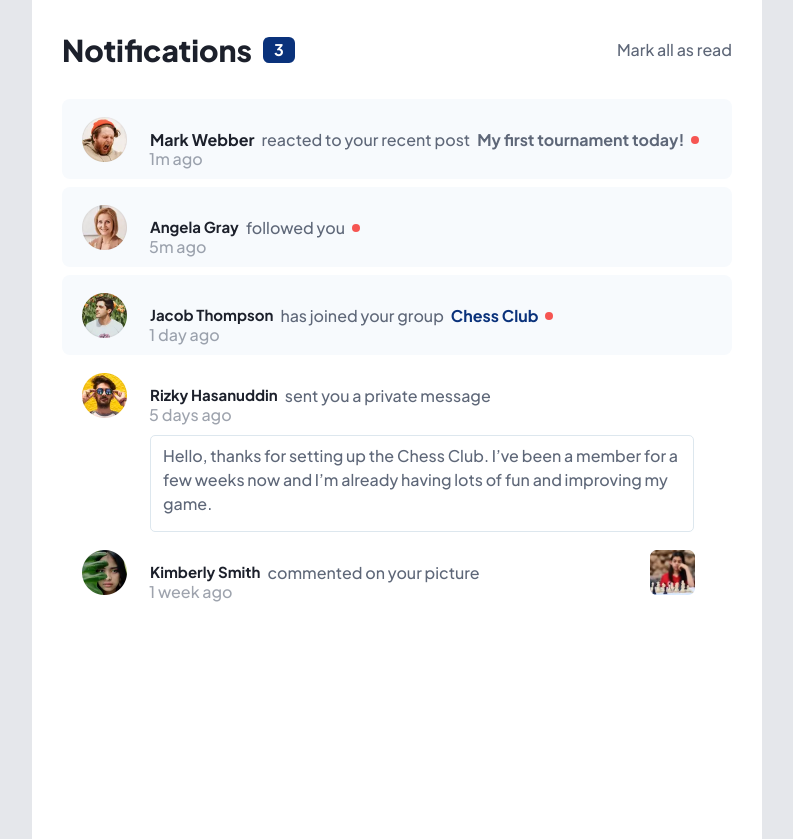
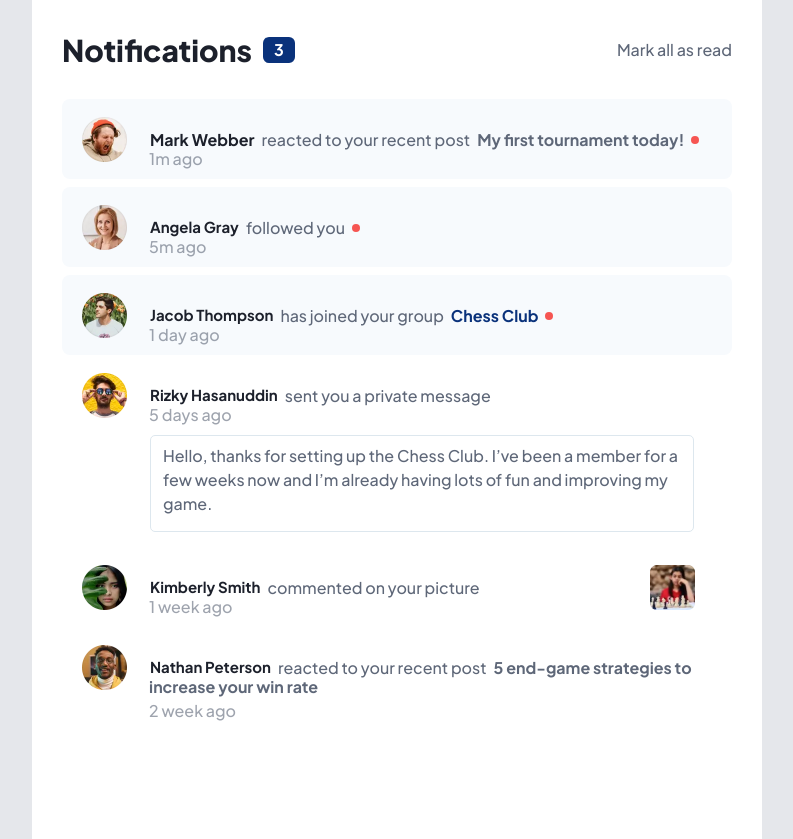
Before and after one commit to BYCODDE/React-notifications-page, a React (Vite) app: page / in a window 1280 px wide. Shown: the whole page, without its empty margins (243-1036 px from the left). Built offline with nearby package versions, Linux system fonts and the light colour scheme.

Commit message:
new commmit!

```diff
--- a/src/components/unmarkedComments/Unmarked.jsx
+++ b/src/components/unmarkedComments/Unmarked.jsx
@@ -1,6 +1,7 @@
 import img4 from "/images/avatar-rizky-hasanuddin.webp";
 import img5 from "/images/avatar-kimberly-smith.webp";
 import img6 from "/images/image-chess.webp";
+import img7 from "/images/avatar-nathan-peterson.webp"
 export default function Unmarked() {
   return (
     <section className="">
@@ -15,7 +16,7 @@ export default function Unmarked() {
           5 days ago{" "}
         </span>
       </div>
-      <div className="ml-[5.5rem] font-medium  pt-2 pb-2 pl-3 pr-3 text-[16px] w-[544px] h-[97px] border border-solid border-very-light-grey-blue bg-white rounded-[5px]">
+      <div className="ml-[5.5rem] mb-[15px] font-medium  pt-2 pb-2 pl-3 pr-3 text-[16px] w-[544px] h-[97px] border border-solid border-very-light-grey-blue bg-white rounded-[5px]">
         Hello, thanks for setting up the Chess Club. I’ve been a member for a
         few weeks now and I’m already having lots of fun and improving my game.
       </div>
@@ -32,6 +33,26 @@ export default function Unmarked() {
           1 week ago
         </span>
       </div>
+
+      <div className="gap-[7px] relative flex justify-start items-center rounded-[8px] bg-white pt-[18px] pb-[17px] pl-[20px] pr-[32px]">
+        <img src={img7} className="mr-4 w-[45px] h-[45px]"></img>
+        <span className="text-very-dark-grey-blue text-[15px] font-bold  custom-font-style">
+        Nathan Peterson
+        </span>{" "}
+        reacted to your recent post
+        <span className="dark-grey-blue  font-bold  custom-font-style">5 end-game strategies to </span>
+        <div>
+        <span className="absolute top-12 left-[13%] dark-grey-blue  font-bold  custom-font-style">increase your win rate</span>
+        <span className=" absolute top-[4.5rem] left-[13%]  font-medium opacity-60	grey-blue">
+          {" "}
+          2 week ago
+        </span>
+
+        </div>
+      </div>
+
+
+
     </section>
   );
 }
```
